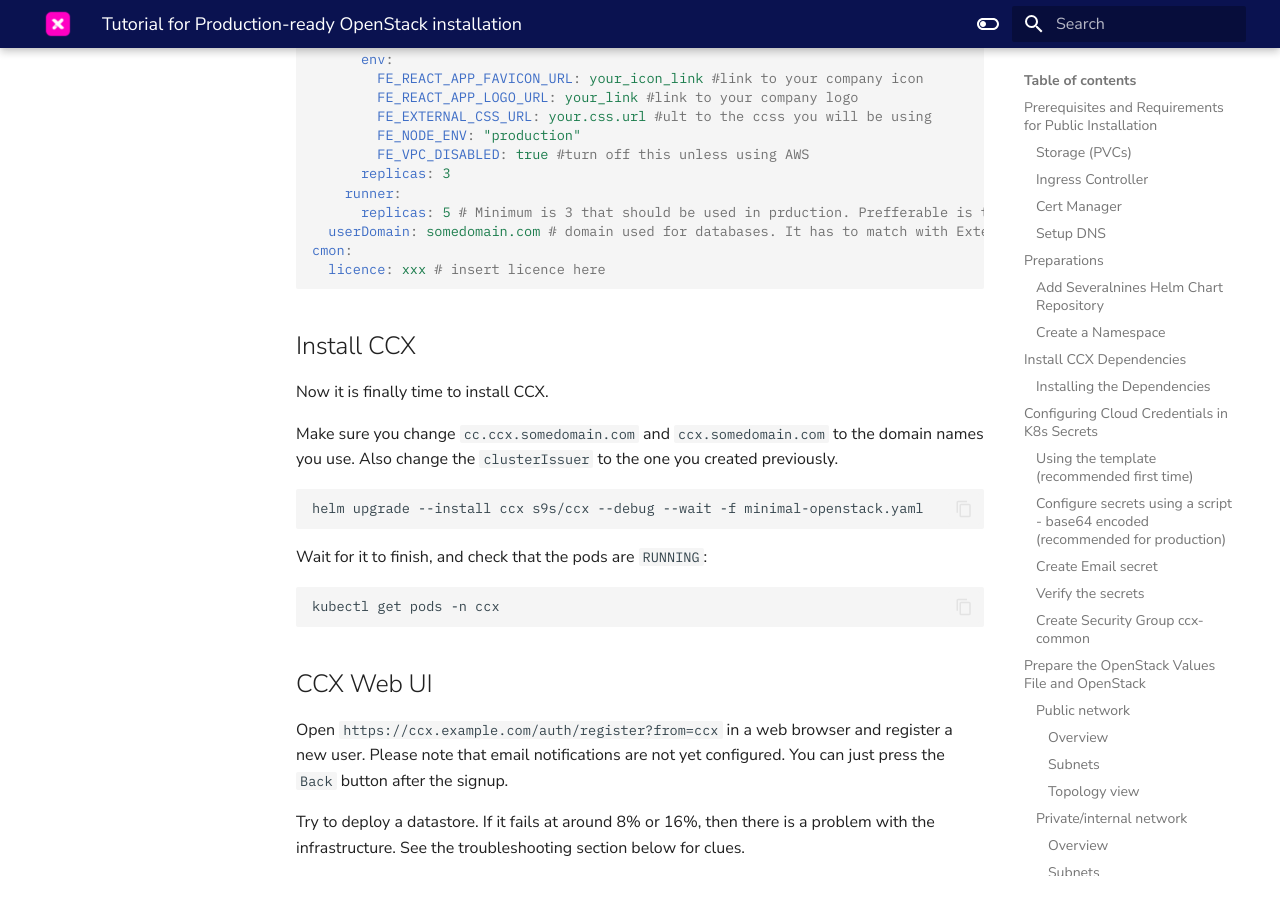
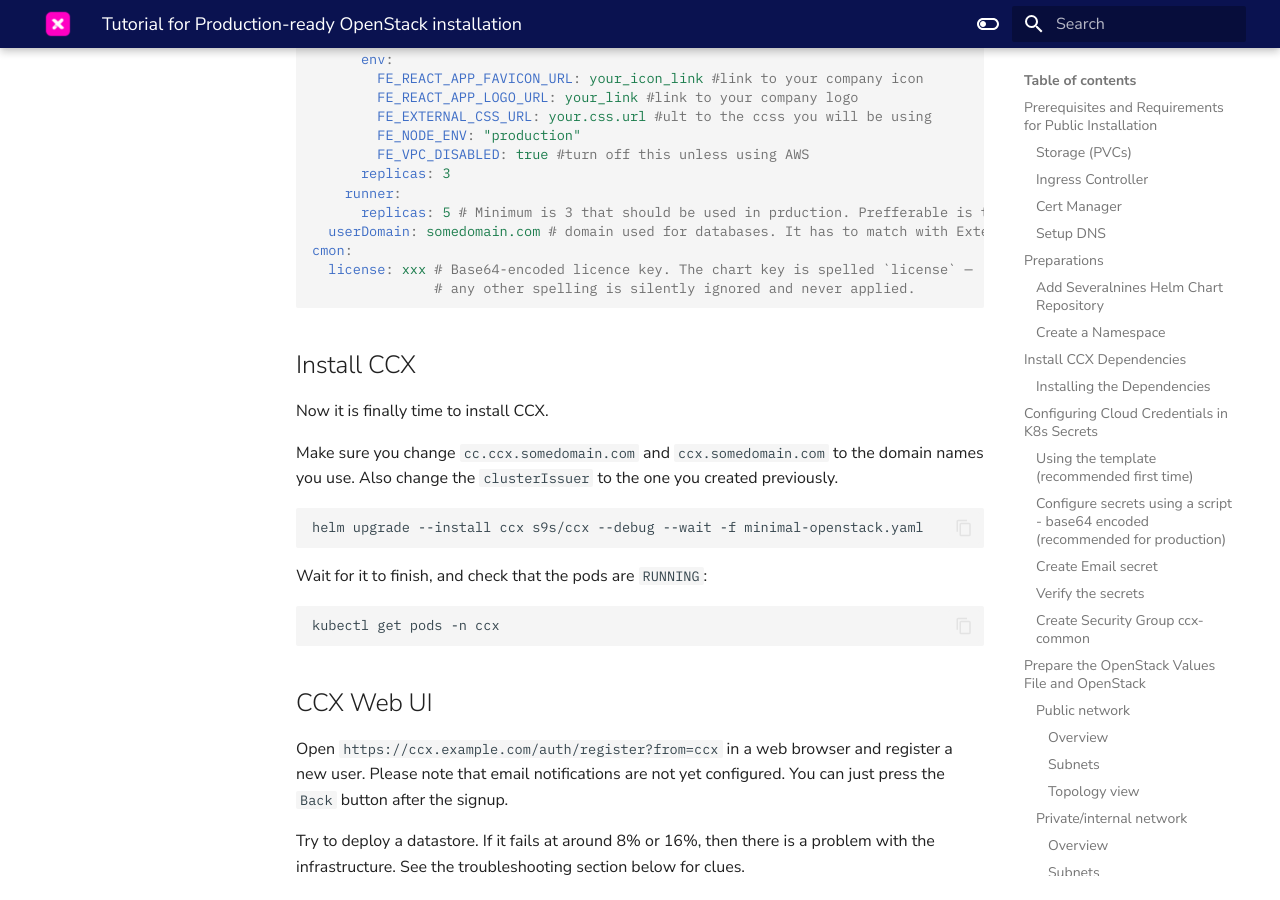
Before and after one commit to severalnines/ccx-docs, an MkDocs documentation site: the page built from docs/admin/Installation/Production-Openshift-installation.md, in a window 1280 px wide and 900 px high, scrolled down 20315 px. Built offline with MkDocs 1.6.1 and Material for MkDocs 9.7.7, drawn with Linux system fonts in a browser that asks for light colours; comment, search, counter and statistics services are not loaded; some of the changed text lies outside the part shown.

Commit message:
CCX-6114 Apply the same values-file fixes to the other two pages
The first pass fixed only Tutorial-openstack, which was the page under review.
A sweep found both defects repeated verbatim in Upgrading-to-be-production-ready
and Production-Openshift-installation, so the fix was scoped to where the
problem was noticed rather than to where it existed.

Both pages had cmon.licence, which the chart never reads - the block is guarded
by `if .Values.cmon.license`, so a mis-spelled key is not an error, it is
silently skipped and the licence is simply never applied. Confirmed by rendering
chart 1.57.0 both ways: `cmon.licence` produces no secret at all, `cmon.license`
produces cmon-license with the value. Both pages also set cc.cidr to 0.0.0.0/0,
putting the ClusterControl admin portal on the open internet.

Production-Openshift-installation additionally had `cloudSecrets: ccx` followed
by list items, which is not valid YAML - a scalar and a sequence cannot share a
key. A reader copying that values file got a parse error rather than an install.
The identical block on the other page is correct, so the stray `ccx` was a typo.

Co-Authored-By: Claude Opus 5 (1M context) <noreply@anthropic.com>

````diff
--- a/docs/admin/Installation/Production-Openshift-installation.md
+++ b/docs/admin/Installation/Production-Openshift-installation.md
@@ -794,7 +794,8 @@ ccx:
       replicas: 5 # Minimum is 3 that should be used in prduction. Prefferable is to have 5 or more
   userDomain: somedomain.com # domain used for databases. It has to match with ExternalDNS used one.
 cmon:
-  licence: xxx # insert licence here
+  license: xxx # Base64-encoded licence key. The chart key is spelled `license` —
+               # any other spelling is silently ignored and never applied.
 ```
 
 ## Install CCX
````
Also changed, not shown: other parts of docs/admin/Installation/Production-Openshift-installation.md (+2 -2 lines), docs/admin/Day2/Upgrading-to-be-production-ready.md (+3 -2 lines).
